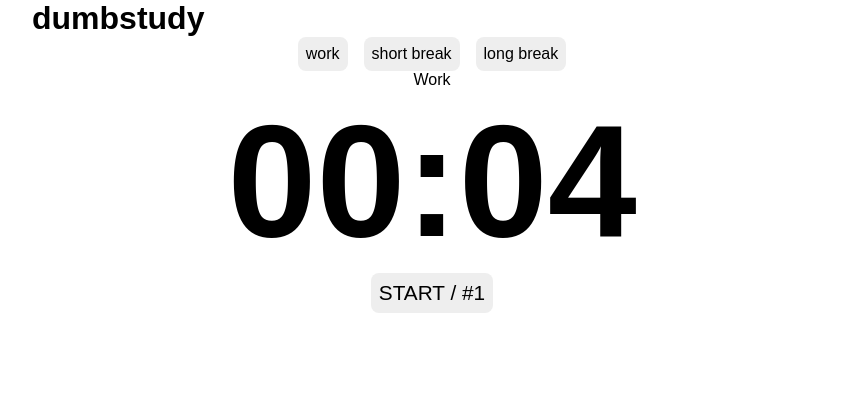
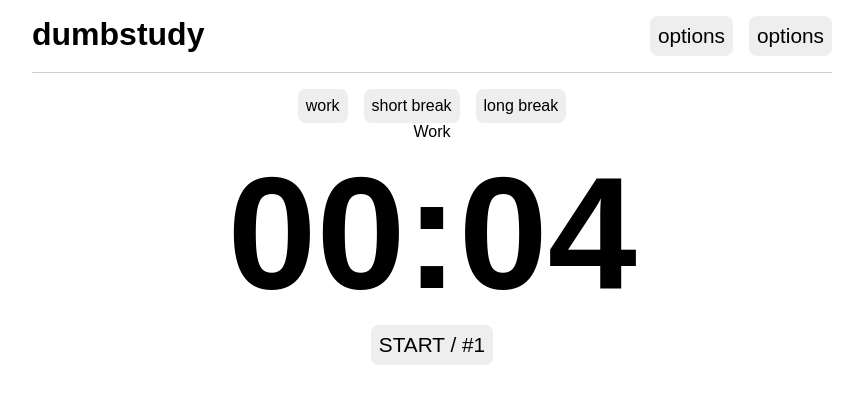
Before and after one commit to ttproxies/dumbstudy, a React (Vite) app in the folder frontend/: page / in a window 1280 px wide. Shown: the top 404 px of the page, without its empty margins (208-1071 px from the left). Built offline with nearby package versions, Linux system fonts and the light colour scheme; no server answers; a web font is replaced by a local one.

Commit message:
fix ts error by fixing invalid type annotation

```diff
--- a/frontend/src/components/Button.tsx
+++ b/frontend/src/components/Button.tsx
@@ -2,7 +2,7 @@ import type { ReactNode } from "react";
 import styled from "styled-components";
 
 interface Props {
-    className: string; // styled-components components break down into the original one + classes
+    className?: string; // styled-components components break down into the original one + classes
     children?: ReactNode;
     icon?: string;
 }
@@ -36,7 +36,7 @@ export function ButtonLink({ className, children, icon, to }: ButtonLinkProps) {
 }
 
 // Export style classes
-const BaseButtonStyle = styled(Button)`
+export const BaseButton = styled(Button)`
     background-color: #eee;
     padding: 0.5rem;
     font-size: 1.3rem;
@@ -50,11 +50,11 @@ const BaseButtonStyle = styled(Button)`
     }
 `
 
-export const TimerButton = styled(BaseButtonStyle)`
+export const TimerButton = styled(BaseButton)`
     letter-spacing: -5%;
     text-transform: uppercase;
 `;
 
-export const ClockOptionButton = styled(BaseButtonStyle)`
+export const ClockOptionButton = styled(BaseButton)`
     font-size: 1rem;
 `;
--- a/frontend/src/components/ButtonCont.tsx
+++ b/frontend/src/components/ButtonCont.tsx
@@ -4,6 +4,7 @@ import styled from 'styled-components';
 
 interface Props {
     children?: ReactNode;
+    className?: string;
     alignment: string;
 }
 
@@ -23,10 +24,9 @@ function ButtonCont({ children, alignment }: Props) {
 const InnerContainer = styled.ul<{ $alignment: string }>`
     display: flex;
     flex-flow: row nowrap;
-    justify-content: ${({ $alignment }) => $alignment}; //
+    justify-content: ${({ $alignment }) => $alignment};
+    list-style-type: none;
+    gap: 1rem;
 `
 
-export default styled(ButtonCont)`
-    display: flex;
-
-`
+export default styled(ButtonCont)``
--- a/frontend/src/components/Clock.tsx
+++ b/frontend/src/components/Clock.tsx
@@ -98,7 +98,7 @@ const getNextTimerMode = function (prevMode: ModeType, currentCycle: number) {
 
 const TimerRemaining = styled.div`
     font-size: 10rem;
-    font-weight: 800;
+    font-weight: 900;
 `;
 
 const TimerMode = styled.div`
--- a/frontend/src/components/Header.tsx
+++ b/frontend/src/components/Header.tsx
@@ -1,15 +1,20 @@
-import { useState, useEffect } from 'react';
+import type { ReactNode } from 'react';
 import styled from 'styled-components';
+import ButtonCont from './ButtonCont';
+import { BaseButton } from './Button';
 
-function Header(className: string) {
+function Header(props: { className?: string} ) {
     return (
         <>
-            <header className={className}>
+            <header className={props.className}>
                 <div>
                     <HeaderLogo>dumbstudy</HeaderLogo>
                 </div>
-                <nav className="header__nav">
-
+                <nav>
+                    <ButtonCont alignment="flex-end">
+                        <BaseButton onClick={() => console.log("hello")}>options</BaseButton>
+                        <BaseButton onClick={() => console.log("hello")}>options</BaseButton>
+                    </ButtonCont>
                 </nav>
             </header>
         </>
@@ -23,5 +28,10 @@ const HeaderLogo = styled.h1``
 // Export CSS
 
 export default styled(Header)`
-    border-bottom: 1px solid black;
+    display: flex;
+    flex-flow: row nowrap;
+    justify-content: space-between;
+    padding: 1rem 0;
+    margin-bottom: 1rem;
+    border-bottom: 1px solid #ccc;
 `
```
